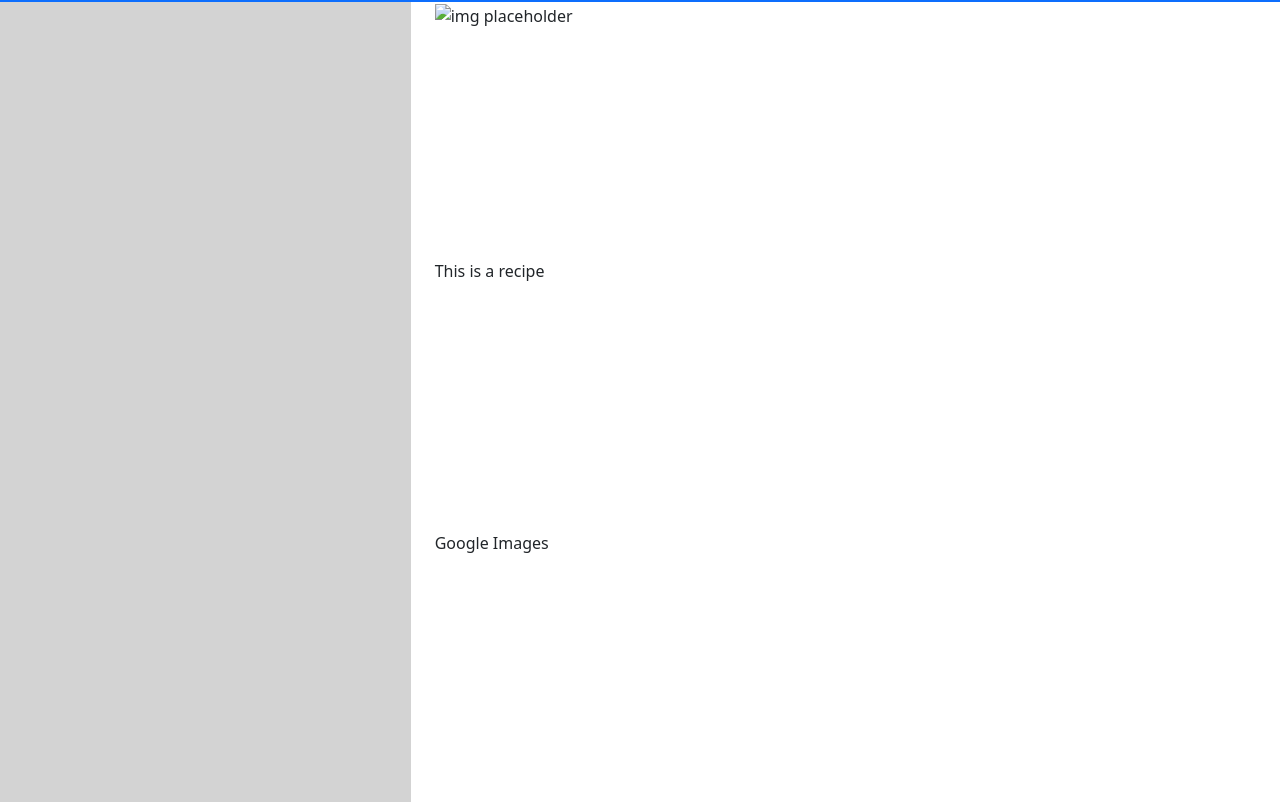
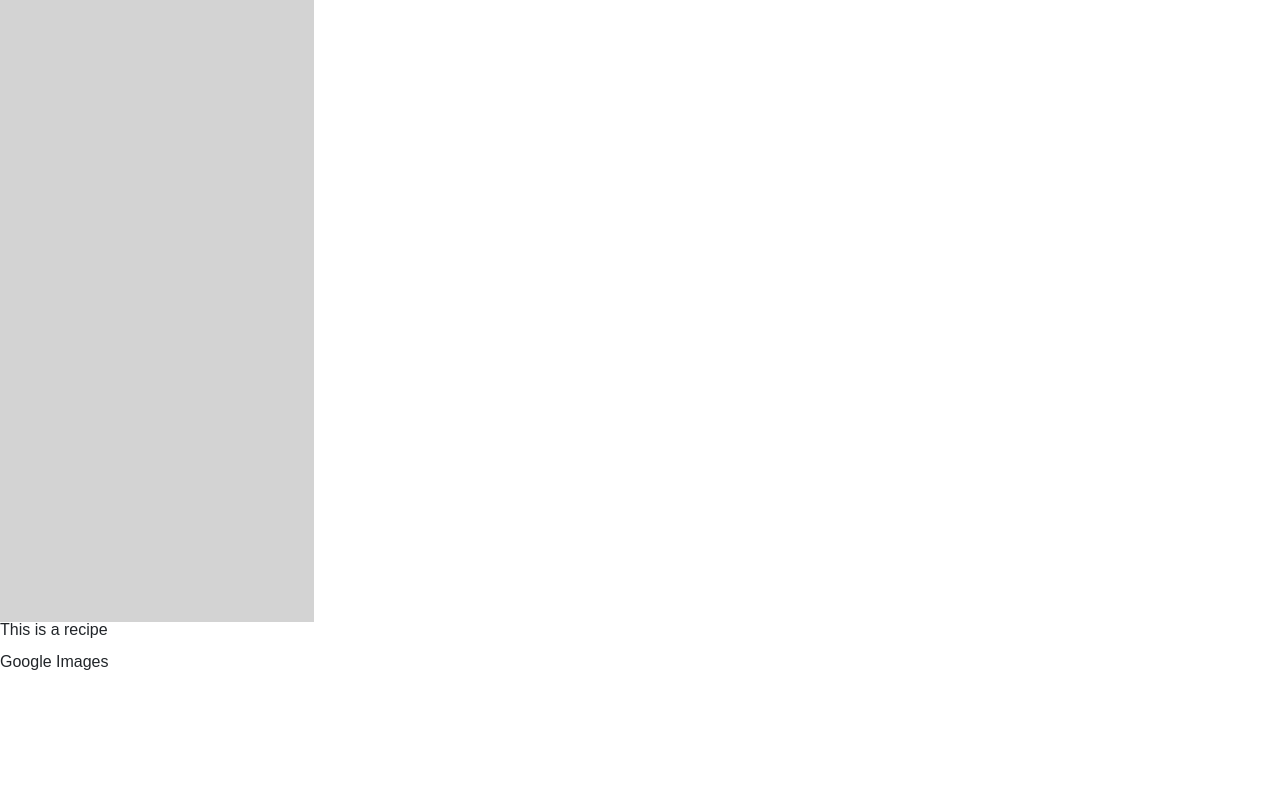
Before and after one commit to mark-227-g/mealplanner, a plain HTML site: page index.html in a window 1280 px wide. Shown: the part 84-886 px from the top of the page. After the commit the page ends 800 px from the top, so only its background shows below. Drawn offline with nearby package versions, Linux system fonts and the light colour scheme; a web font is replaced by a local one.

Commit message:
Cleaned up html and added styling

```diff
--- a/assets/css/style.css
+++ b/assets/css/style.css
@@ -1,3 +1,22 @@
+/**************************************
+Default page style
+**************************************/
+* {
+    margin: 0;
+    padding: 0;
+    box-sizing: border-box;
+  }
+
+html {
+    height: 100%;
+}
+
+body {
+    min-height: 100%;
+    line-height: 1;
+    font-family: sans-serif;
+}
+
 /* Style nav bar title */
 #page-title {
    font-family: Rampart One;
@@ -13,9 +32,9 @@ nav i {
 
 #mealList{
     overflow:scroll;
-height:100vh;
+    height:80vh;
     background-color: lightgray;
-    padding:10px;
+    padding:0px;
 }
 
 .meal
@@ -31,10 +50,9 @@ height:100vh;
 {
     padding: 0px;
     border-radius: 20px;
-
     color: white;
     height:100%;
-  }
+}
 
   .mealBtn i:hover {
     opacity:-15;
@@ -51,9 +69,19 @@ height:100vh;
     width:100%;
     height:auto;
     display: block;
-    margin: auto;
     object-fit: cover;
   }
   .mealPhoto:hover {
     opacity:0.5;
 }
+
+#ingredient-list {
+    height:80vh;
+    overflow:scroll;
+}
+#mealDbPhoto {
+    width:100%;
+    height:auto;
+    display: block;
+    object-fit: cover;
+}
--- a/index.html
+++ b/index.html
@@ -4,18 +4,14 @@
     <meta charset="UTF-8" />
     <meta name="viewport" content="width=device-width, initial-scale=1.0" />
     <meta http-equiv="X-UA-Compatible" content="ie=edge" />
-    <link
-      rel="stylesheet"
-      href="https://cdn.jsdelivr.net/npm/bootstrap@5.1.3/dist/css/bootstrap.min.css"
-    />
+    <link rel="stylesheet"
+      href="https://cdn.jsdelivr.net/npm/bootstrap@5.1.3/dist/css/bootstrap.min.css"/>
 
     <!-- google font stylesheets -->
     <link rel="preconnect" href="https://fonts.googleapis.com" />
     <link rel="preconnect" href="https://fonts.gstatic.com" crossorigin />
-    <link
-      href="https://fonts.googleapis.com/css2?family=Rampart+One&display=swap"
-      rel="stylesheet"
-    />
+    <link rel="stylesheet"
+      href="https://fonts.googleapis.com/css2?family=Rampart+One&display=swap" />
     <link rel="stylesheet" href="./assets/css/style.css" />
     <title>Meal Planner</title>
   </head>
@@ -42,27 +38,40 @@
         </div>
       </nav>
     </header>
+
+    <!-- main section -->
     <main class="row">
-      <div id="mealWrapper" class="col-md-4 col-lg-4">
-
-      <div id="mealList"></div>
-    </div>
-      <div class="col-md-8 col-lg-8 row">
-        <div class="col-md-6 col-lg-6"><img id="mealDbPhoto" alt="img placeholder"/></div>
-        <div class="col-md-6 col-lg-6"><ul class="list-group" id="ingredient-list"></ul></div>
-        <div class="col-md-12 col-lg-12"><p id="recipeInstructions">This is a recipe</p></div>
-        <div class="col-md-12 col-lg-12"><p>Google Images</p></div>
+      <!-- mealList: list of meals returned by API  -->
+      <div id="mealList" class="col-sm-3 col-md-3 col-lg-3">
+      </div>
+      <!-- mealDbPhoto: meal photo -->
+      <div class="col-sm-3 col-md-3 col-lg-3">
+        <img id="mealDbPhoto" alt="img placeholder"/>
+      </div>
+      <!-- ingredient list -->
+      <div class="col-sm-6 col-md-6 col-lg-6">
+        <ul class="list-group" id="ingredient-list"></ul>
+      </div>
+      <!-- recipe Instructions -->
+      <div class="col-sm-12 col-md-12 col-lg-12 row">
+        <p id="recipeInstructions">This is a recipe</p>
+      </div>
+      <!-- Google API search for images -->
+      <div class="col-sm-12 col-md-12 col-lg-12 row">
+        <p>Google Images</p>
       </div>
     </main>
+
+    <!-- Included Scripts -->
     <script
       src="https://kit.fontawesome.com/af95bfed77.js"
-      crossorigin="anonymous"
-    ></script>
+      crossorigin="anonymous">
+    </script>
     <script
       src="https://code.jquery.com/jquery-3.6.3.min.js"
       integrity="sha256-pvPw+upLPUjgMXY0G+8O0xUf+/Im1MZjXxxgOcBQBXU="
-      crossorigin="anonymous"
-    ></script>
+      crossorigin="anonymous">
+    </script>
     <script src="./assets/js/script.js"></script>
   </body>
 </html>
```
